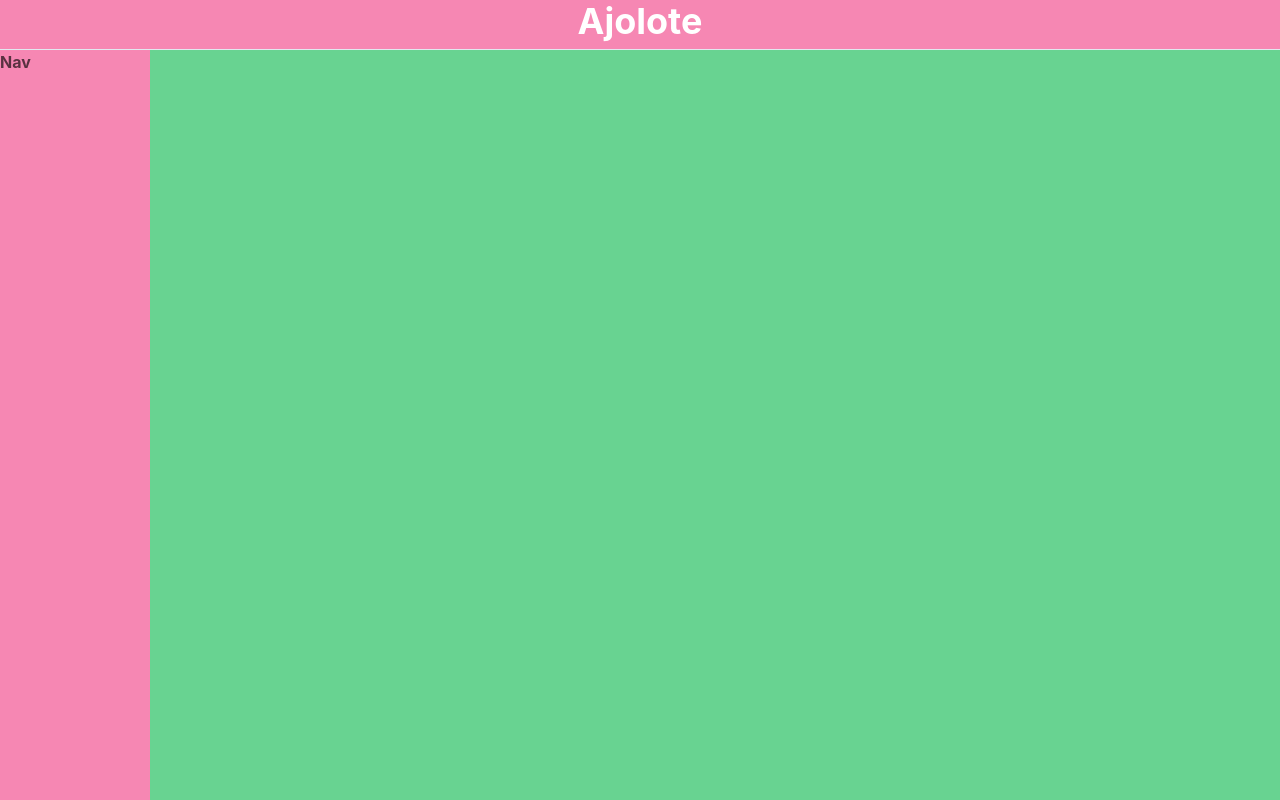
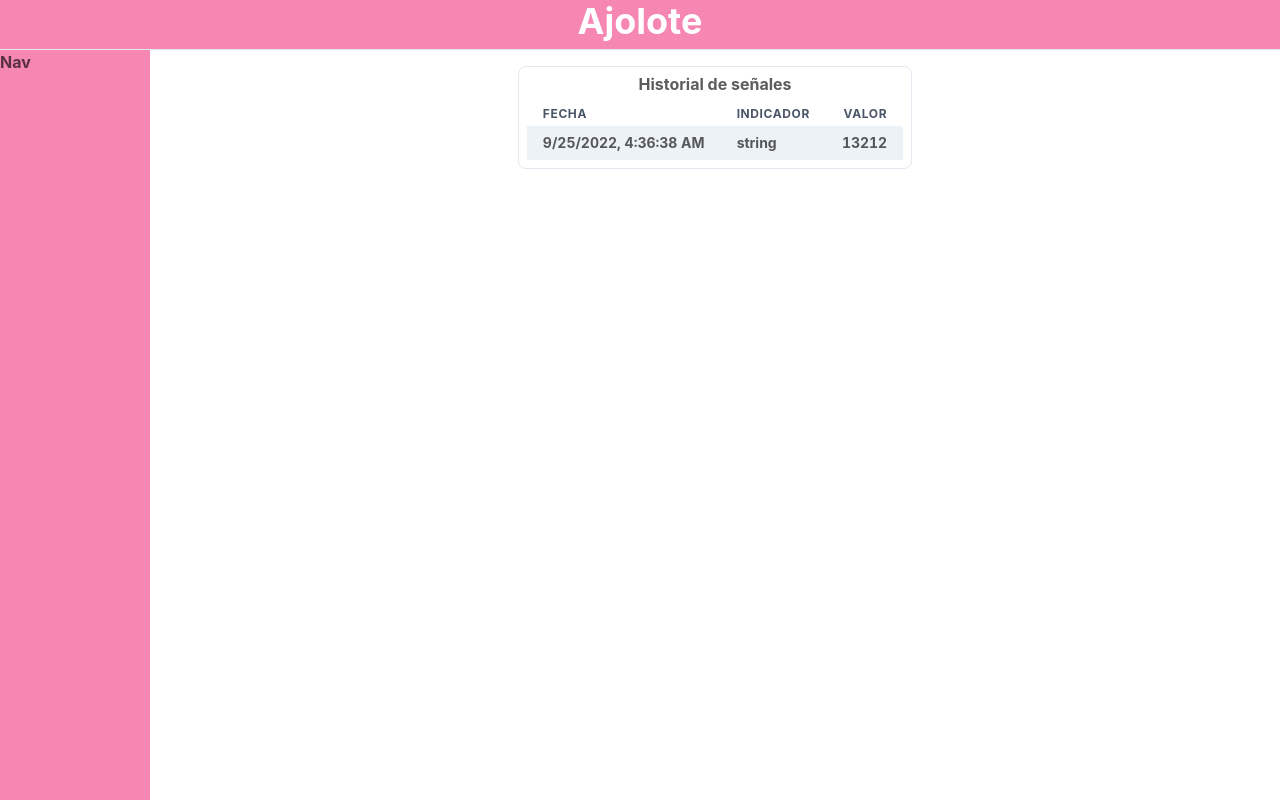
Before and after one commit to DiegoJRR/ajolote, a React (Vite) app in the folder dashboard/: page / in a window 1280 px wide. Built offline with nearby package versions, Linux system fonts and the light colour scheme.

Commit message:
Signals table

```diff
--- a/dashboard/src/App.tsx
+++ b/dashboard/src/App.tsx
@@ -30,13 +30,13 @@ function App() {
             color="blackAlpha.700"
             fontWeight="bold"
         >
-            <GridItem bg="orange.300" area={'header'}>
+            <GridItem area={'header'}>
                 <Nav></Nav>
             </GridItem>
             <GridItem bg="pink.300" area={'nav'}>
                 Nav
             </GridItem>
-            <GridItem bg="green.300" area={'main'}>
+            <GridItem area={'main'}>
                 <Home></Home>
             </GridItem>
         </Grid>
--- /dev/null
+++ b/dashboard/src/components/Card.tsx
@@ -0,0 +1,14 @@
+import { Box, BoxProps } from '@chakra-ui/react';
+
+const Card = ({
+    children,
+    ...props
+}: BoxProps & { children?: React.ReactNode }) => {
+    return (
+        <Box borderWidth={1} p={4} borderRadius="lg" bgColor="white" {...props}>
+            {children}
+        </Box>
+    );
+};
+
+export default Card;
--- a/dashboard/src/components/SignalsTable.tsx
+++ b/dashboard/src/components/SignalsTable.tsx
@@ -1,3 +1,66 @@
-const SignalsTable = () => {};
+import {
+    Table,
+    Thead,
+    Tbody,
+    Tfoot,
+    Tr,
+    Th,
+    Td,
+    TableCaption,
+    TableContainer,
+    Box,
+    VStack,
+    Heading,
+} from '@chakra-ui/react';
+import { useState } from 'react';
+
+import { definitions } from '../types/supabase';
+import { descriptiveSignalType } from '../utils';
+import Card from './Card';
+
+export const SignalRow = ({ signal }: { signal: definitions['signal'] }) => {
+    return (
+        <Tr>
+            <Td>{new Date(signal.created_at ?? '').toLocaleString()}</Td>
+            <Td>{descriptiveSignalType(signal.type)}</Td>
+            <Td>{signal.value}</Td>
+        </Tr>
+    );
+};
+
+const SignalsTable = ({}) => {
+    // @ts-ignore
+    const [signals, setSignals] = useState<definitions['signal'][]>([
+        {
+            id: 123,
+            created_at: new Date().toUTCString(),
+            value: 13212,
+            type: 'string',
+            user: 'string',
+        } as definitions['signal'],
+    ]);
+
+    return (
+        <Card p={2}>
+            <VStack align={'left'}>
+                <Heading size={'sm'} alignSelf='center'>Historial de señales</Heading>
+                <TableContainer>
+                    <Table variant="striped" colorScheme={'gray'} size="sm">
+                        <Thead>
+                            <Tr>
+                                <Th>Fecha</Th>
+                                <Th>Indicador</Th>
+                                <Th isNumeric>Valor</Th>
+                            </Tr>
+                        </Thead>
+                        <Tbody>
+                            {signals.map((signal) => SignalRow({ signal }))}
+                        </Tbody>
+                    </Table>
+                </TableContainer>
+            </VStack>
+        </Card>
+    );
+};
 
 export default SignalsTable;
--- a/dashboard/src/pages/Home.tsx
+++ b/dashboard/src/pages/Home.tsx
@@ -1,11 +1,14 @@
-import { Container, VStack } from '@chakra-ui/react';
+import { Box, Container, VStack } from '@chakra-ui/react';
+import SignalsTable from '../components/SignalsTable';
 
 const Home = () => {
-    return <Container w="100%">
-        <VStack>
-
-        </VStack>
-    </Container>;
+    return (
+        <Box w="100%" p={4} height="100%">
+            <VStack>
+                <SignalsTable></SignalsTable>
+            </VStack>
+        </Box>
+    );
 };
 
 export default Home;
--- /dev/null
+++ b/dashboard/src/utils.ts
@@ -0,0 +1,8 @@
+export const descriptiveSignalType = (type: string) => {
+    switch (type) {
+        case 'bpm':
+            return 'Latidos por minuto';
+    }
+
+    return type;
+};
```
